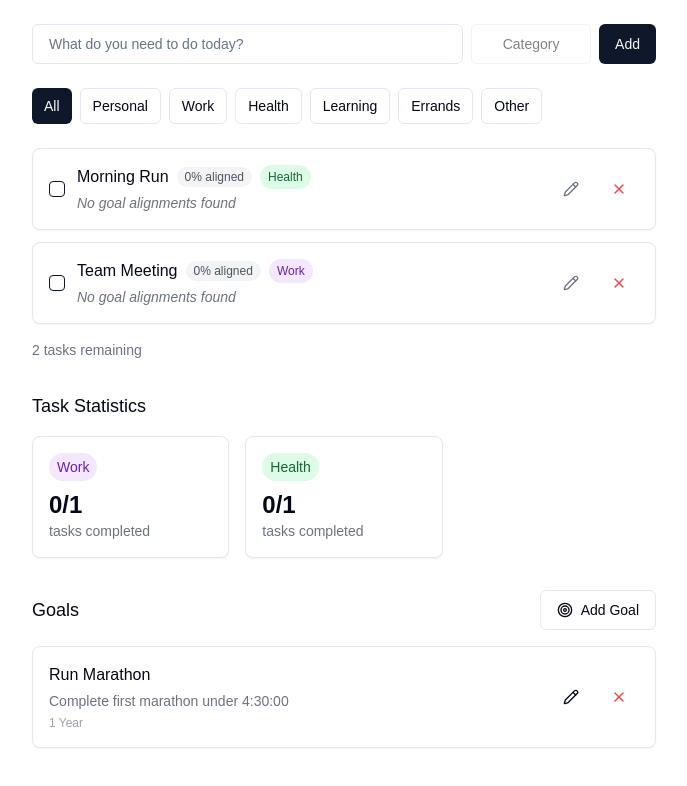
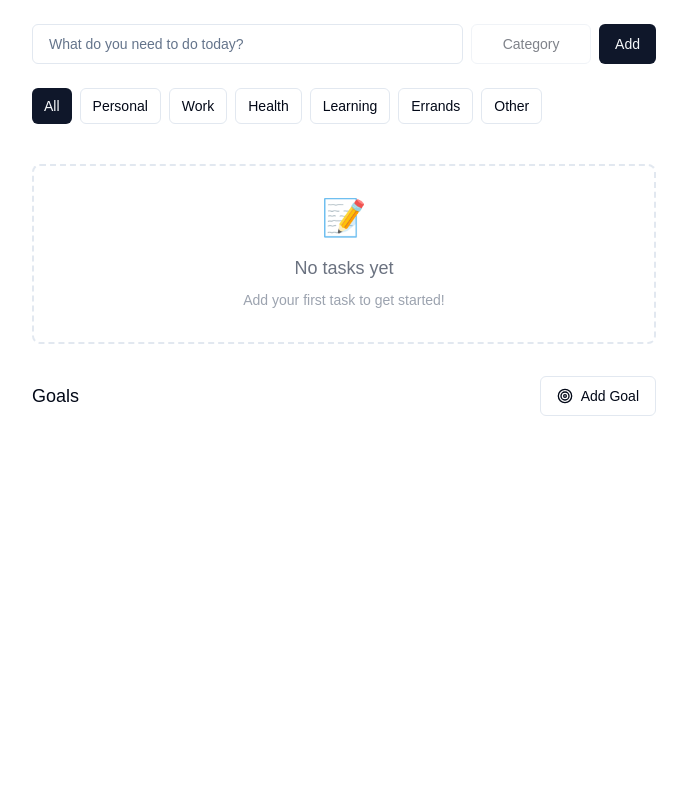
Before and after one commit to lenoraporter/northstar, a Next.js app: page / in a window 1280 px wide. Shown: the top 786 px of the page, without its empty margins (296-983 px from the left). Built offline with nearby package versions, Linux system fonts and the light colour scheme.

Commit message:
refactor: initialize app with empty states

```diff
--- a/app/page.tsx
+++ b/app/page.tsx
@@ -49,22 +49,7 @@ const categories = [
   'Other',
 ];
 
-const initialTasks: Task[] = [
-  {
-    id: '1',
-    title: 'Morning Run',
-    completed: false,
-    category: 'Health',
-    alignments: [],
-  },
-  {
-    id: '2',
-    title: 'Team Meeting',
-    completed: false,
-    category: 'Work',
-    alignments: [],
-  },
-];
+const initialTasks: Task[] = [];
 
 // Add this Goal type and initialGoals
 type Goal = {
@@ -75,15 +60,7 @@ type Goal = {
   createdAt: Date;
 };
 
-const initialGoals: Goal[] = [
-  {
-    id: '1',
-    title: 'Run Marathon',
-    timeframe: '1year',
-    description: 'Complete first marathon under 4:30:00',
-    createdAt: new Date(),
-  },
-];
+const initialGoals: Goal[] = [];
 
 // Add a function to analyze task-goal alignment
 const analyzeTaskAlignment = async (taskTitle: string, goals: Goal[]) => {
```
